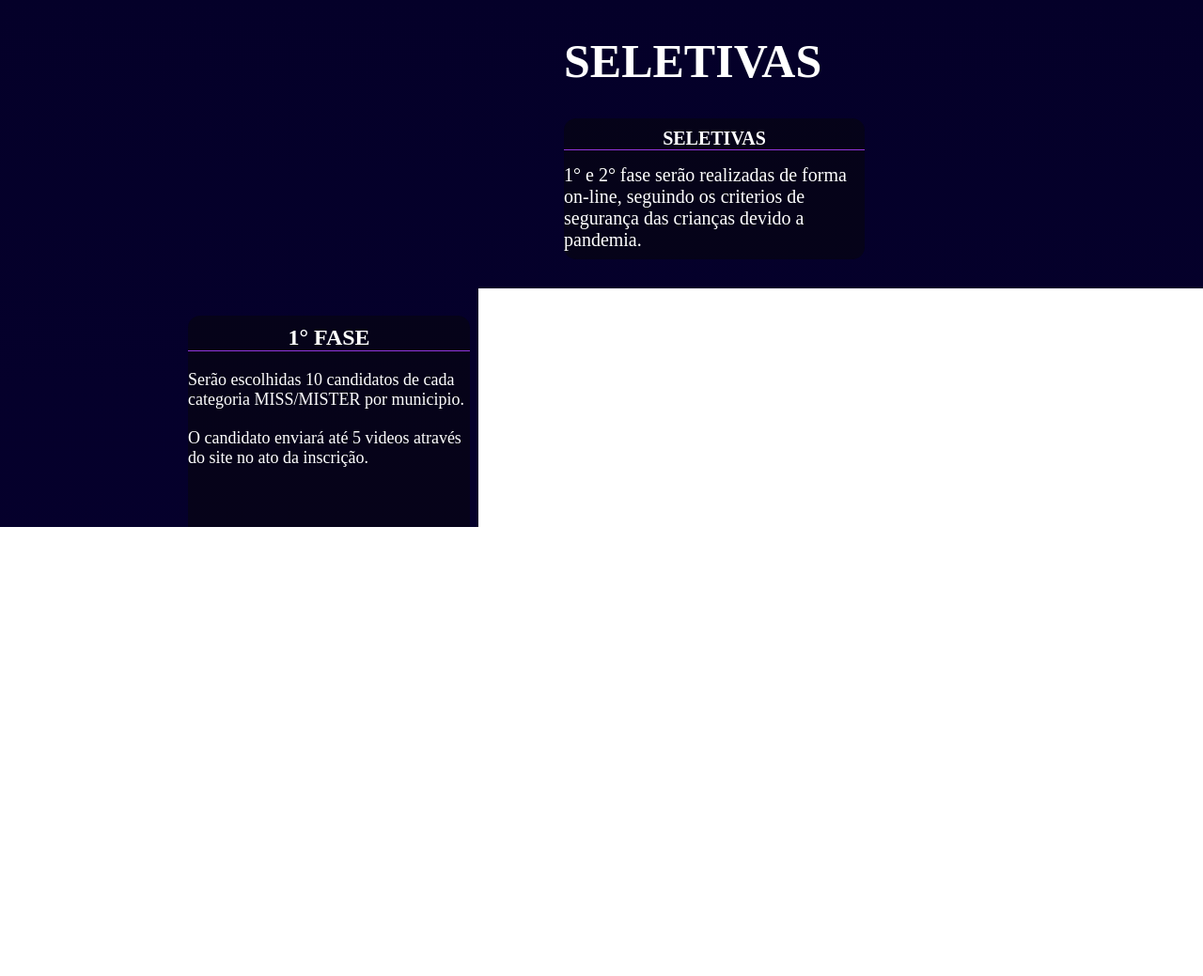
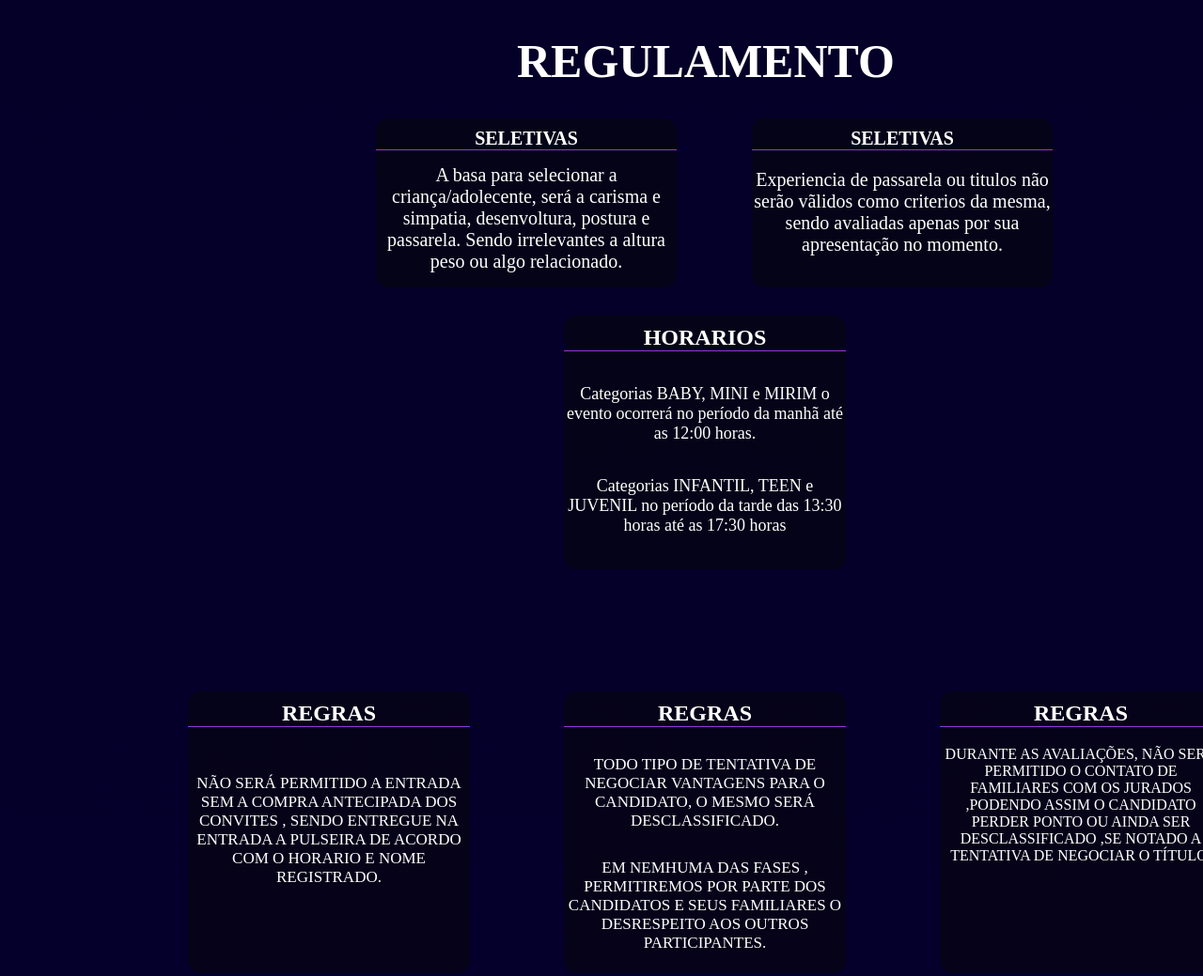
Before and after one commit to ArbigausThiago/programa-mundo-teen, a plain HTML site: page paginas/servicos.html in a window 1280 px wide. Shown: the part 964-2003 px from the top of the page at 94% size. Drawn offline with Linux system fonts and the light colour scheme.

Commit message:
MUNDO TEEN

```diff
--- a/css pasta/style.css
+++ b/css pasta/style.css
@@ -975,8 +975,9 @@ baby 2
 }
 
 .tabela .chamar .imgBx img{
-    max-width: 100%;
-    margin: 0 0 20px;
+
+    max-width: 70%;
+    margin: 0 0 80px;
     transition: 0.5s ease-in-out;
 }
 .tabela .chamar:hover .imgBx img{
--- a/paginas/css pasta/style.css
+++ b/paginas/css pasta/style.css
@@ -9,12 +9,12 @@
     padding: 0;
     box-sizing: border-box;
 }
-
+/**************BOTAR EM UM SECTION*****************************************************************************/
 body {
     background: #01006b;
     background: -webkit-gradient(linear, left top, left bottom, from(#01006b), color-stop(0%, #000211), color-stop(17%, #030026), to(#06002e));
     background: linear-gradient(180deg, #01006b 0%, #000211 0%, #030026 17%, #06002e 100%);
-    height: 250vh;
+    height: 350vh;
     display: -webkit-box;
     display: -ms-flexbox;
     display: flex;
@@ -89,6 +89,7 @@ body {
     font-size: 20px;
 
 }
+/**********************************ATÉ AQUI PODE TIRAR(AQUI PRA CIMA)*******************************************/
 
 .home .banner h1{
     font-size: 50px;
@@ -105,6 +106,8 @@ body {
 CARDS
 ****************/
 h2{
+
+
     color:white;
 }
 .janela{
@@ -145,11 +148,11 @@ background-color: rgba(8, 8, 8, 0.486);
      border-radius: 13px;
 
 width: 320px;
-height: 150px;
+height: 180px;
 
 position: absolute;
 top: 1090px;
-left: 600px;
+left: 400px;
 }
 .premiacao .plano h6{
     border-bottom: 1px solid var(--color-primary);
@@ -160,6 +163,8 @@ left: 600px;
 
 }
 .premiacao .plano p{
+    text-align: center;
+    flex-direction: column;
     color: white;
     font-size: 20px;
    padding-top: 15px;
@@ -168,6 +173,46 @@ left: 600px;
     -webkit-box-shadow: 2px 2px 10px rgb(255, 255, 255);
             box-shadow: 2px 2px 10px rgb(255, 255, 255);
 }
+
+
+
+
+.quadrado1{
+    background-color: rgba(8, 8, 8, 0.486);
+         border-radius: 13px;
+
+    width: 320px;
+    height: 180px;
+
+    position: absolute;
+    top: 1090px;
+    left: 800px;
+    }
+    .quadrado1 .quadrado2 h6{
+        border-bottom: 1px solid var(--color-primary);
+        color: white;
+        padding-top: 10px;
+        font-size: 20px;
+        text-align: center;
+
+    }
+    .quadrado1 .quadrado2 p{
+        text-align: center;
+        flex-direction: column;
+        color: white;
+        font-size: 20px;
+       padding-top: 20px;
+    }
+    .quadrado1:hover{
+        -webkit-box-shadow: 2px 2px 10px rgb(255, 255, 255);
+                box-shadow: 2px 2px 10px rgb(255, 255, 255);
+    }
+
+
+
+
+
+
 /***************
 card 2
 ****************/
@@ -176,11 +221,11 @@ background-color: rgba(8, 8, 8, 0.486);
      border-radius: 13px;
 
 width: 300px;
-height: 300px;
+height: 270px;
 
 position: absolute;
 top: 1300px;
-left: 200px;
+left: 600px;
 }
 .textos h6{
     border-bottom: 1px solid var(--color-primary);
@@ -190,9 +235,10 @@ left: 200px;
     font-size: 24px;
 }
 .textos p{
+    text-align: center;
     color: white;
     font-size: 18px;
-   padding-top: 20px;
+   padding-top: 35px;
 }
 .container2:hover{
     -webkit-box-shadow: 2px 2px 10px rgb(255, 255, 255);
@@ -209,8 +255,8 @@ card 3
     height: 300px;
 
     position: absolute;
-    top: 1300px;
-    left: 600px;
+    top: 1700px;
+    left: 200px;
     }
 .textos2 h6{
     border-bottom: 1px solid var(--color-primary);
@@ -220,14 +266,48 @@ card 3
     font-size: 24px;
     }
 .textos2 p{
+    text-align: center;
     color: white;
     font-size: 17px;
-    padding-top: 20px;
+    padding-top: 50px;
     }
 .container3:hover{
     -webkit-box-shadow: 2px 2px 10px rgb(255, 255, 255);
             box-shadow: 2px 2px 10px rgb(255, 255, 255);
 }
+
+/***************
+REGRA
+****************/
+.container5{
+    background-color: rgba(8, 8, 8, 0.486);
+         border-radius: 13px;
+
+    width: 300px;
+    height: 300px;
+
+    position: absolute;
+    top: 1700px;
+    left: 600px;
+    }
+.textos4 h6{
+    border-bottom: 1px solid var(--color-primary);
+    color: white;
+    padding-top: 10px;
+    text-align: center;
+    font-size: 24px;
+    }
+.textos4 p{
+    text-align: center;
+    color: white;
+    font-size: 17px;
+    padding-top: 30px;
+    }
+.container5:hover{
+    -webkit-box-shadow: 2px 2px 10px rgb(255, 255, 255);
+            box-shadow: 2px 2px 10px rgb(255, 255, 255);
+}
+
 /***************
 TEXTO
 ****************/
@@ -236,7 +316,7 @@ TEXTO
     color: white;
     position: absolute;
     top: 1000px;
-    left: 600px;
+    left: 550px;
     }
 /***************
 card 4
@@ -249,7 +329,7 @@ card 4
     height: 300px;
 
     position: absolute;
-    top: 1300px;
+    top: 1700px;
     left: 1000px;
     }
 .textos3 h6{
@@ -263,6 +343,7 @@ card 4
     color: white;
     font-size: 16px;
     padding-top: 20px;
+    text-align: center;
     }
 .container4:hover{
     -webkit-box-shadow: 2px 2px 10px rgb(255, 255, 255);
@@ -272,7 +353,7 @@ card 4
 
 .linkada{
     position: absolute;
-    top: 1700px;
+    top: 2200px;
     left: 650px;
 }
 
--- a/paginas/servicos.html
+++ b/paginas/servicos.html
@@ -21,7 +21,7 @@
             <nav class="nav-bar">
                  <ul >
                      <li>
-                        <a href="#voltar">home</a>
+                        <a href="#sobre">home</a>
                     </li>
                      <li>
                          <a href="#sobre">sobre</a>
@@ -69,43 +69,67 @@
             </div>
         </div>
 
-            <h3> SELETIVAS </h3>
+            <h3> REGULAMENTO </h3>
 
         <div class="premiacao">
             <div class="plano">
                 <h6> SELETIVAS </h6>
-                <p> 1° e 2° fase serão realizadas de forma on-line, seguindo os criterios de segurança das crianças devido a pandemia.</p>
+                <p> A basa para selecionar a criança/adolecente, será a carisma e simpatia, desenvoltura, postura e passarela. Sendo irrelevantes a altura peso ou algo relacionado.
+
+                </p>
+
+            </div>
+        </div>
+
+        <div class="quadrado1">
+            <div class="quadrado2">
+                <h6> SELETIVAS </h6>
+                <p> Experiencia de passarela ou titulos não serão vãlidos como criterios da mesma, sendo avaliadas apenas por sua apresentação no momento.
+                </p>
 
             </div>
         </div>
 
         <div class="container2">
             <div class="textos">
-                <h6> 1° FASE </h6>
-                <p> Serão escolhidas 10 candidatos de cada categoria MISS/MISTER por municipio. </p>
-                <p> O candidato enviará até 5 videos através do site no ato da inscrição. </p>
+                <h6> HORARIOS </h6>
+                <p> Categorias BABY, MINI e MIRIM o evento ocorrerá no período da manhã
+                    até as 12:00 horas. </p>
+                <p> Categorias INFANTIL, TEEN e JUVENIL no período da tarde das
+                    13:30 horas até as 17:30 horas </p>
+            </div>
+        </div>
+<!--**************************************************************************************************************************************-->
+        <div class="container3">
+            <div class="textos2">
+                <h6> REGRAS </h6>
+                <p> NÃO SERÁ PERMITIDO A ENTRADA SEM A COMPRA ANTECIPADA DOS CONVITES , SENDO
+                    ENTREGUE NA ENTRADA A PULSEIRA DE ACORDO COM O HORARIO E NOME REGISTRADO.
+                </p>
             </div>
         </div>
 
-        <div class="container3">
-            <div class="textos2">
-                <h6> 2° FASE </h6>
-                <p> Dos candidatos selecionados, serão escolhidos 50 de cada categoria por estado.</p>
-                <p> Nessa fase os candidatos enviarão 1 video de até 60 segundos se apresentando e pedindo apoio do publico através de currtidas no video que serão postados pelo YouTube.</p>
-                <p> Sendo escolhido 1 por categoria masculina e feminina pelo voto popular e 4 candidatos pelos jurados</p>
+        <div class="container5">
+            <div class="textos4">
+                <h6> REGRAS </h6>
+                <p> TODO TIPO DE TENTATIVA DE NEGOCIAR VANTAGENS PARA O CANDIDATO, O MESMO SERÁ DESCLASSIFICADO.</p>
+                <p> EM NEMHUMA DAS FASES , PERMITIREMOS POR PARTE DOS CANDIDATOS E SEUS FAMILIARES O DESRESPEITO AOS OUTROS PARTICIPANTES. </p>
             </div>
         </div>
+<!--**************************************************************************************************************************************-->
 
         <div class="container4">
             <div class="textos3">
-                <h6> GRANDE FINAL </h6>
-                <P> As gravações serão presenciais no hotel a ser definido e no castelo de vinhais, Vinhedo-sp, durante 2 dias com exceção das categorias baby e mini que chegarão somente para a gravação no castelo afim de não sobrecarrega-los.</P>
-                <p> Essa etapa será gravada entre os dias 24 e 25 de abril. Em todas as fases, as escolhas serão realizadas por profissionais e coordenadores já envolvidos e com alto índice de conhecimento sobre o mundo MISS/MISTER. </p>
+                <h6> REGRAS </h6>
+                <P> DURANTE AS AVALIAÇÕES, NÃO SERÁ PERMITIDO O CONTATO DE FAMILIARES COM OS
+                    JURADOS ,PODENDO ASSIM O CANDIDATO PERDER PONTO OU AINDA SER DESCLASSIFICADO
+                    ,SE NOTADO A TENTATIVA DE NEGOCIAR O TÍTULO.</P>
+                <p> </p>
             </div>
         </div>
 
         <div class="linkada">
-            <a href="imagens/REGULAMENTO - CONCURSO MISS E MISTER BELEZA BRASIL 2023.pdf"> REGULAMENTO FINAL </a>
+            <a href="imagens/REGULAMENTO -  NOVO.pdf"> REGULAMENTO FINAL </a>
         </div>
 
 
```
Also changed, not shown: index.html (+1 -1 lines), imagens/ANOTAÇÃO.png (added), imagens/LOGO CONCEITOS PRODUÇÕES/LOGO FIG.png (added), imagens/LOGO CONCEITOS PRODUÇÕES/LOGO HORIZ NEGATIVO.png (added), imagens/LOGO CONCEITOS PRODUÇÕES/LOGO HORIZ POSITIVO.png (added), imagens/LOGO CONCEITOS PRODUÇÕES/LOGO HORIZONTAL.png (added), imagens/LOGO CONCEITOS PRODUÇÕES/LOGO VERT NEGATIVO.png (added), imagens/LOGO CONCEITOS PRODUÇÕES/LOGO VERT POSITIVO.png (added), imagens/LOGO CONCEITOS PRODUÇÕES/LOGO VERTICAL.png (added), imagens/conceitos.jpeg (added), 2 other files.
